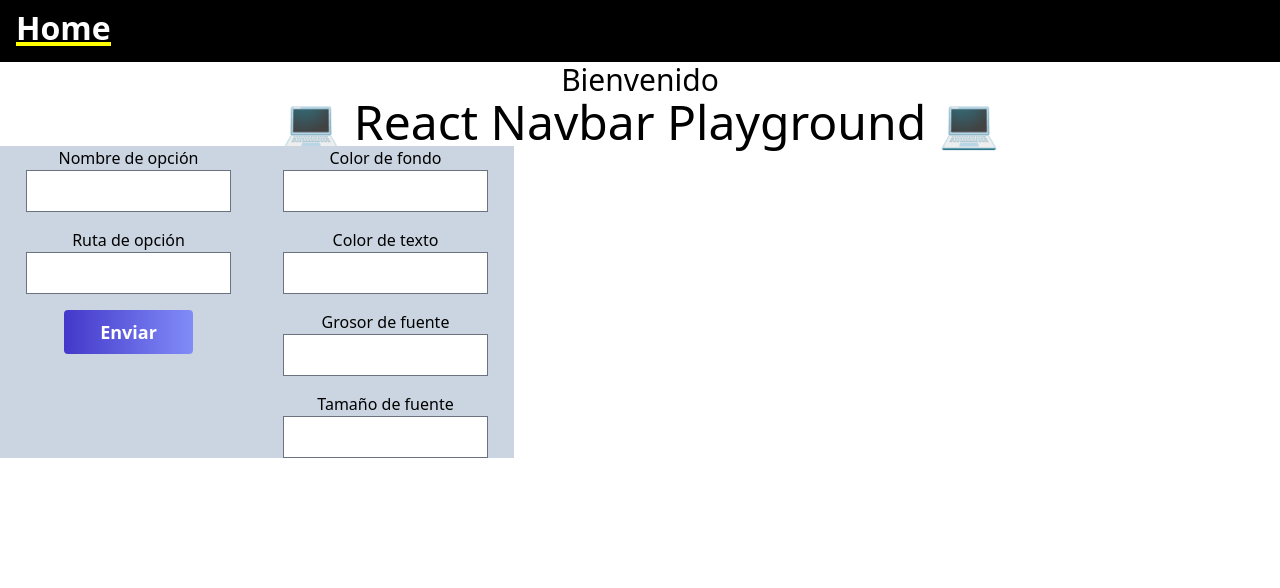
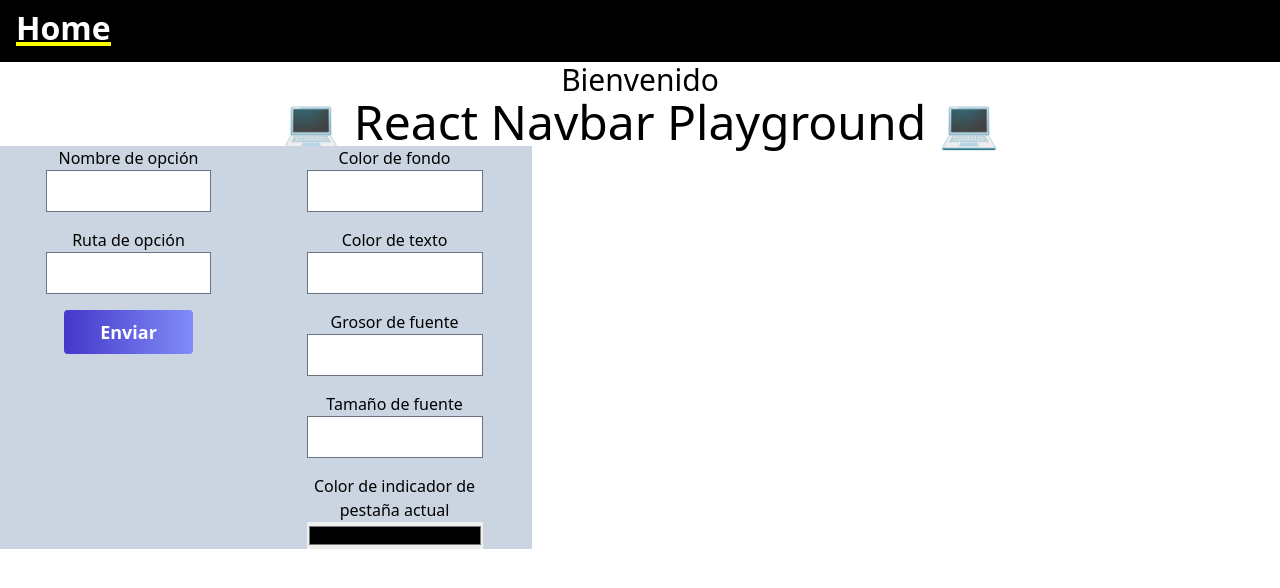
Before and after one commit to Pipexlul/U7-DOpt2-React-Nav-PG, a React (Vite) app: page /home in a window 1280 px wide. Shown: the top 588 px of the page. Built offline with nearby package versions, Linux system fonts and the light colour scheme; a web font is replaced by a local one.

Commit message:
Add color FormChild type implementation

```diff
--- a/src/components/Form.tsx
+++ b/src/components/Form.tsx
@@ -34,12 +34,36 @@ const Form: React.FC<FormProps> = ({ formName, children }) => {
     switch (child.type) {
       case "text":
         controls.push(
-          <label key={idx} className="flex flex-col items-center">
+          <label key={idx} className="flex flex-col items-center w-4/5">
             <span className="text-center inline-block w-full">
               {child.labelName}
             </span>
             <input
               type="text"
+              className="w-4/5"
+              value={getControlValue(getControlName(child.labelName))}
+              onChange={(e) => {
+                handleInputValue(
+                  getControlName(child.labelName),
+                  e.target.value
+                );
+              }}
+            />
+          </label>
+        );
+        break;
+
+      case "color":
+        controls.push(
+          <label
+            key={idx}
+            className="flex flex-col items-center w-4/5 break-words"
+          >
+            <span className="text-center inline-block w-full">
+              {child.labelName}
+            </span>
+            <input
+              type="color"
               className="w-4/5"
               value={getControlValue(getControlName(child.labelName))}
               onChange={(e) => {
```
